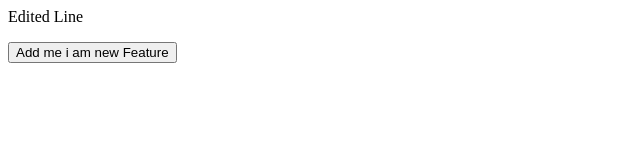
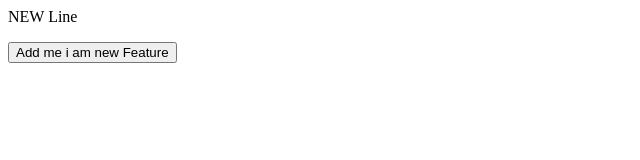
Before and after one commit to maheshkoli4206/Master-Project, a plain HTML site: page index.html in a window 1280 px wide. Shown: the full height of the page, 0-640 px from the left. Drawn offline with Linux system fonts and the light colour scheme.

Commit message:
New line comment

```diff
--- a/index.html
+++ b/index.html
@@ -1,2 +1,2 @@
-<p>Edited Line</p>
+<p>NEW Line</p>
 <button>Add me i am new Feature</button>
```
